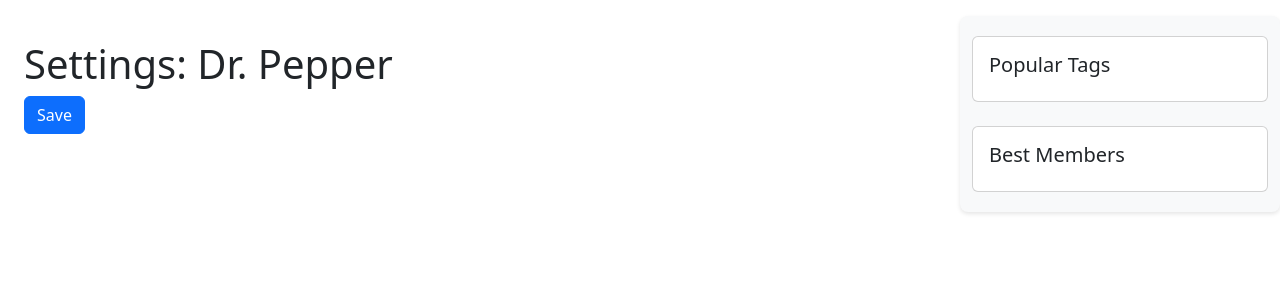
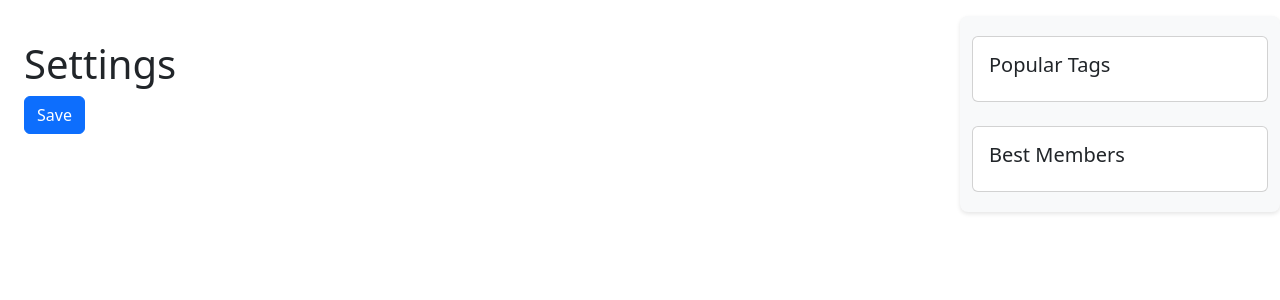
Before and after one commit to marivan-hub/VK_web_sem1, a Django app: template Technopark_project/QA_project/templates/QA_project/settings.html in a window 1280 px wide. Shown: the part 72-372 px from the top of the page. Run offline with Django 4.2, Linux system fonts and the light colour scheme; the template is opened without the code that fills it, so the values that code supplies are empty; some libraries are stand-ins or nearby versions.

Commit message:
delete useless word

```diff
--- a/Technopark_project/QA_project/templates/QA_project/settings.html
+++ b/Technopark_project/QA_project/templates/QA_project/settings.html
@@ -4,7 +4,7 @@
     <div class="container mt-4">
         <div class="row">
             <div class="col-md-8">
-                <h1>Settings: Dr. Pepper</h1>
+                <h1>Settings</h1>
                 <form method="post" enctype="multipart/form-data">
                     {% csrf_token %}
                     {{ form.as_p }}
```
